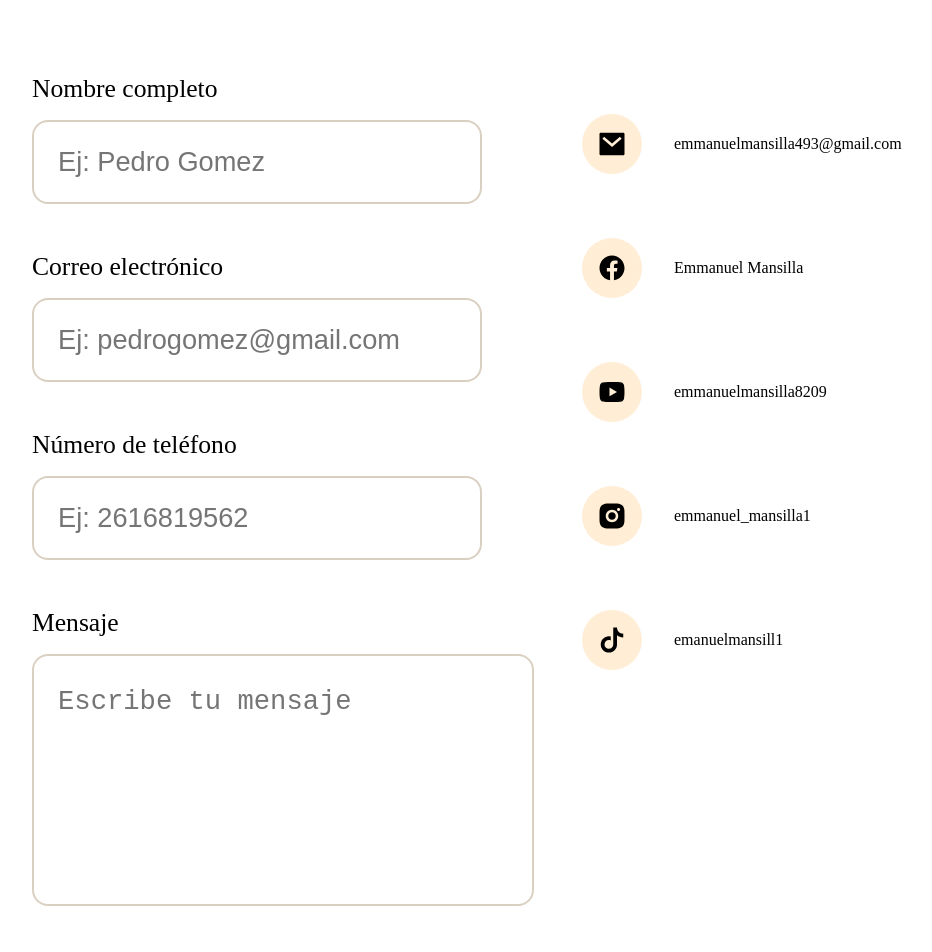
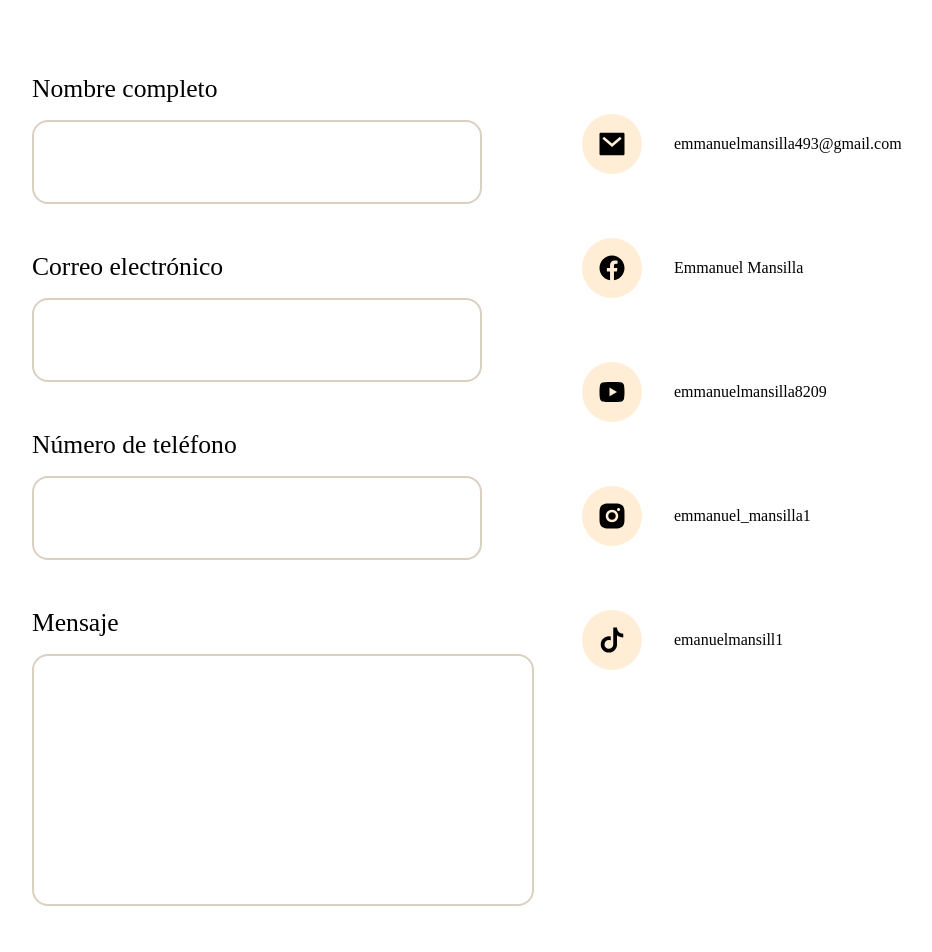
Before and after one commit to LucianoTreachi/consultora-de-negocios, a React (Vite) app: page / in a window 1280 px wide. Shown: the part 10140-11092 px from the top of the page, without its empty margins (108-1040 px from the left). Built offline with nearby package versions, Linux system fonts and the light colour scheme; the HTML template or start-up script is replaced by a standard one.

Commit message:
Eliminar el atributo placeholder en los campos del formulario de contacto

```diff
--- a/src/page/contactSection/ContactSection.jsx
+++ b/src/page/contactSection/ContactSection.jsx
@@ -22,7 +22,6 @@ export default function ContactSection() {
                   className={styles.input}
                   type="text"
                   id="name"
-                  placeholder="Ej: Pedro Gomez"
                   autoComplete="name"
                   required
                 />
@@ -35,7 +34,6 @@ export default function ContactSection() {
                   className={styles.input}
                   type="email"
                   id="email"
-                  placeholder="Ej: pedrogomez@gmail.com"
                   autoComplete="email"
                   required
                 />
@@ -48,7 +46,6 @@ export default function ContactSection() {
                   className={styles.input}
                   type="phone"
                   id="number"
-                  placeholder="Ej: 2616819562"
                   autoComplete="number"
                   required
                 />
@@ -60,7 +57,6 @@ export default function ContactSection() {
                 <textarea
                   className={styles.textarea}
                   id="textarea"
-                  placeholder="Escribe tu mensaje"
                   required
                 ></textarea>
               </div>
```
